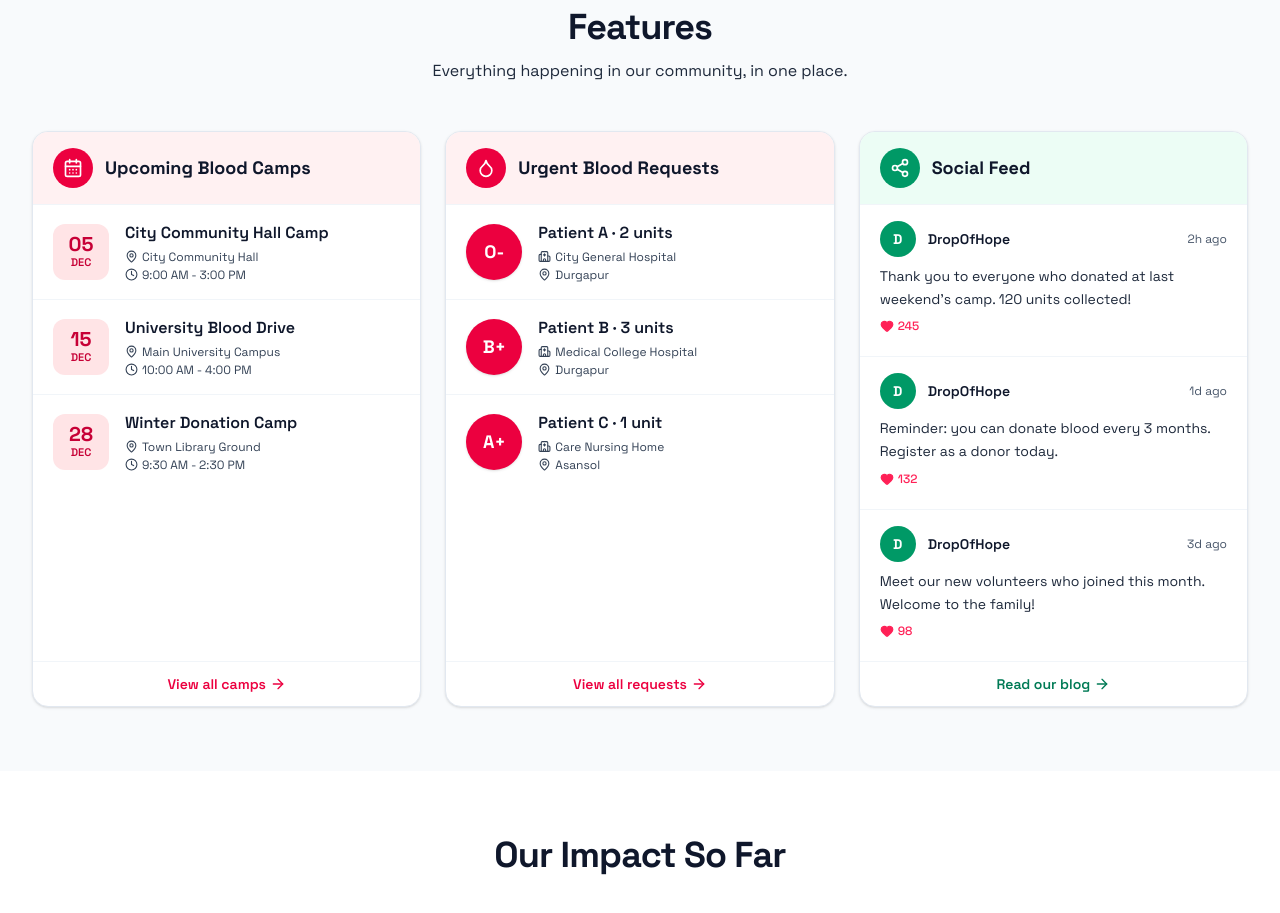
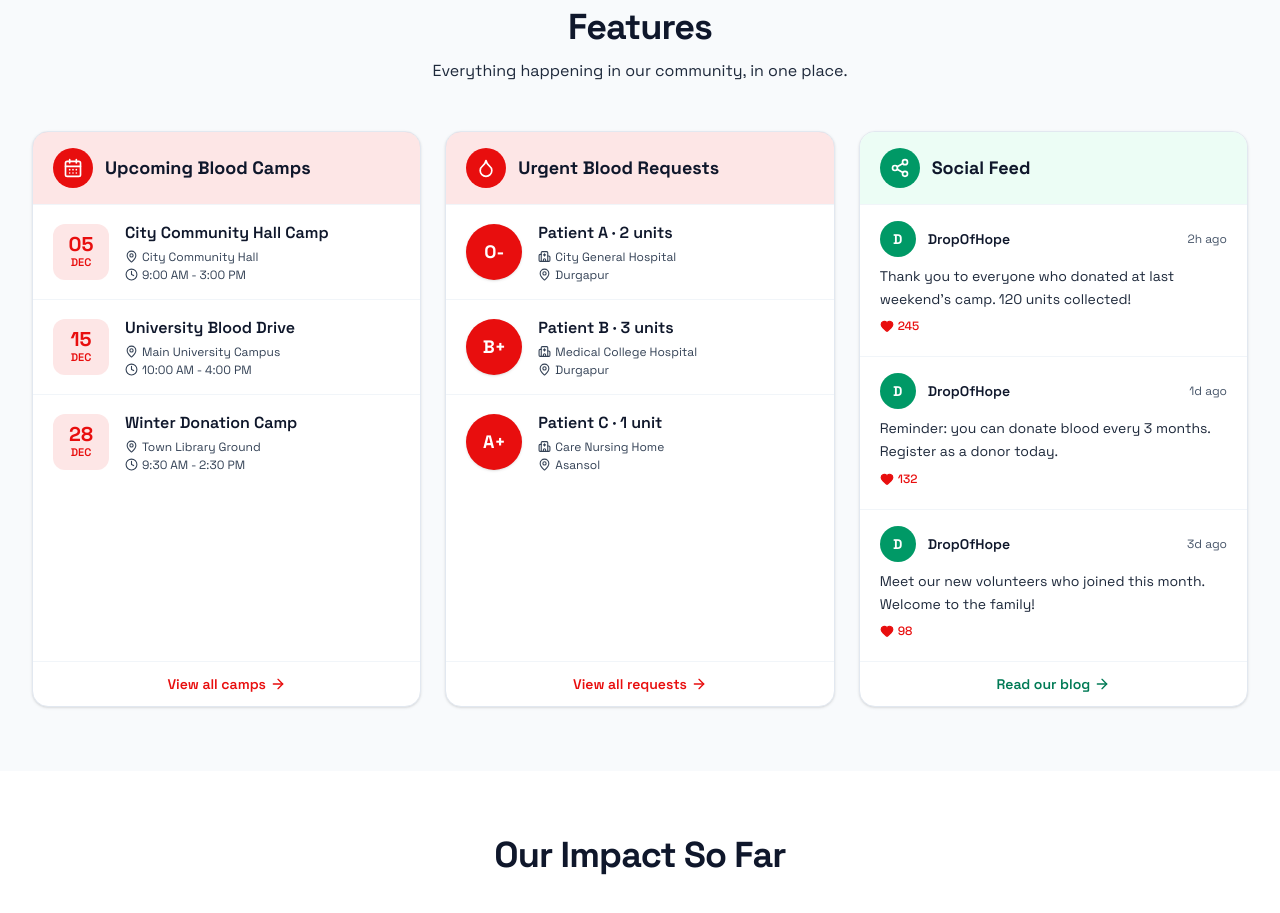
Before and after one commit to CheSubhro/dropofhope, a Vue app: page / in a window 1280 px wide. Shown: the part 1880-2793 px from the top of the page. Built offline with nearby package versions, Linux system fonts and the light colour scheme.

Commit message:
featured color change

```diff
--- a/src/components/home/FeaturedGrid.vue
+++ b/src/components/home/FeaturedGrid.vue
@@ -15,8 +15,8 @@ defineProps({ features: { type: Object, required: true } })
       <div class="mt-12 grid gap-6 lg:grid-cols-3">
         <!-- Upcoming Blood Camps -->
         <article class="flex flex-col overflow-hidden rounded-2xl border border-slate-200 bg-white shadow-sm">
-          <header class="flex items-center gap-3 border-b border-slate-100 bg-rose-50 px-5 py-4">
-            <span class="flex h-10 w-10 items-center justify-center rounded-full bg-rose-600 text-white">
+          <header class="flex items-center gap-3 border-b border-slate-100 bg-[#E80E0E]/10 px-5 py-4">
+            <span class="flex h-10 w-10 items-center justify-center rounded-full bg-[#E80E0E] text-white">
               <CalendarDays :size="20" />
             </span>
             <h3 class="text-lg font-bold text-slate-900">{{ features.camps.title }}</h3>
@@ -24,8 +24,8 @@ defineProps({ features: { type: Object, required: true } })
 
           <ul class="flex-1 divide-y divide-slate-100">
             <li v-for="c in features.camps.items" :key="c.id">
-              <RouterLink :to="c.to" class="flex items-center gap-4 px-5 py-4 transition hover:bg-rose-50/60">
-                <span class="flex h-14 w-14 shrink-0 flex-col items-center justify-center rounded-xl bg-rose-100 text-rose-700">
+              <RouterLink :to="c.to" class="flex items-center gap-4 px-5 py-4 transition hover:bg-[#E80E0E]/5">
+                <span class="flex h-14 w-14 shrink-0 flex-col items-center justify-center rounded-xl bg-[#E80E0E]/10 text-[#E80E0E]">
                   <span class="text-xl font-extrabold leading-none">{{ c.day }}</span>
                   <span class="text-[11px] font-semibold uppercase">{{ c.month }}</span>
                 </span>
@@ -39,15 +39,15 @@ defineProps({ features: { type: Object, required: true } })
           </ul>
 
           <RouterLink :to="features.camps.link.to"
-                      class="flex items-center justify-center gap-1 border-t border-slate-100 px-5 py-3 text-sm font-semibold text-rose-600 hover:bg-rose-50">
+                      class="flex items-center justify-center gap-1 border-t border-slate-100 px-5 py-3 text-sm font-semibold text-[#E80E0E] hover:bg-[#E80E0E]/5">
             {{ features.camps.link.label }} <ArrowRight :size="16" />
           </RouterLink>
         </article>
 
         <!-- Urgent Blood Requests -->
         <article class="flex flex-col overflow-hidden rounded-2xl border border-slate-200 bg-white shadow-sm">
-          <header class="flex items-center gap-3 border-b border-slate-100 bg-rose-50 px-5 py-4">
-            <span class="flex h-10 w-10 items-center justify-center rounded-full bg-rose-600 text-white">
+          <header class="flex items-center gap-3 border-b border-slate-100 bg-[#E80E0E]/10 px-5 py-4">
+            <span class="flex h-10 w-10 items-center justify-center rounded-full bg-[#E80E0E] text-white">
               <Droplet :size="20" />
             </span>
             <h3 class="text-lg font-bold text-slate-900">{{ features.requests.title }}</h3>
@@ -55,8 +55,8 @@ defineProps({ features: { type: Object, required: true } })
 
           <ul class="flex-1 divide-y divide-slate-100">
             <li v-for="r in features.requests.items" :key="r.id">
-              <RouterLink :to="r.to" class="flex items-center gap-4 px-5 py-4 transition hover:bg-rose-50/60">
-                <span class="flex h-14 w-14 shrink-0 items-center justify-center rounded-full bg-rose-600 text-lg font-extrabold text-white shadow">
+              <RouterLink :to="r.to" class="flex items-center gap-4 px-5 py-4 transition hover:bg-[#E80E0E]/5">
+                <span class="flex h-14 w-14 shrink-0 items-center justify-center rounded-full bg-[#E80E0E] text-lg font-extrabold text-white shadow">
                   {{ r.group }}
                 </span>
                 <span class="min-w-0">
@@ -69,7 +69,7 @@ defineProps({ features: { type: Object, required: true } })
           </ul>
 
           <RouterLink :to="features.requests.link.to"
-                      class="flex items-center justify-center gap-1 border-t border-slate-100 px-5 py-3 text-sm font-semibold text-rose-600 hover:bg-rose-50">
+                      class="flex items-center justify-center gap-1 border-t border-slate-100 px-5 py-3 text-sm font-semibold text-[#E80E0E] hover:bg-[#E80E0E]/5">
             {{ features.requests.link.label }} <ArrowRight :size="16" />
           </RouterLink>
         </article>
@@ -93,7 +93,7 @@ defineProps({ features: { type: Object, required: true } })
                 <span class="ml-auto text-xs text-slate-400">{{ p.time }}</span>
               </div>
               <p class="mt-2 text-sm leading-relaxed text-slate-600">{{ p.text }}</p>
-              <span class="mt-2 inline-flex items-center gap-1 text-xs font-medium text-rose-500">
+              <span class="mt-2 inline-flex items-center gap-1 text-xs font-medium text-[#E80E0E]">
                 <Heart :size="14" fill="currentColor" /> {{ p.likes }}
               </span>
             </li>
```
